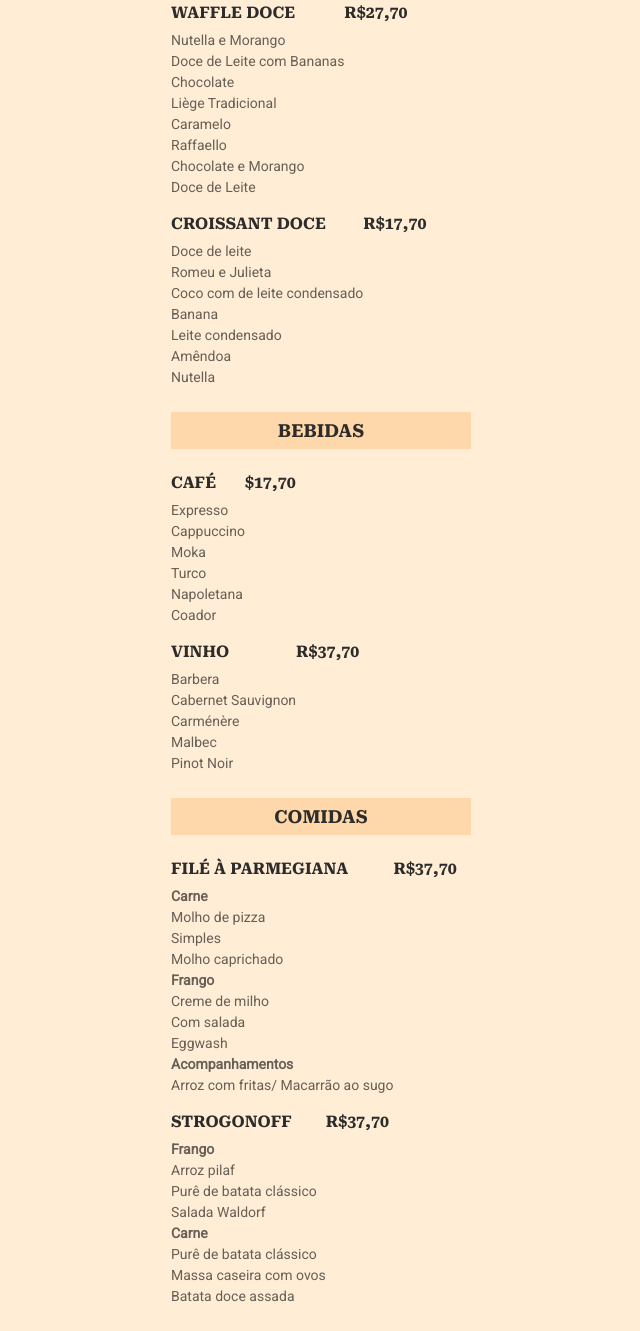
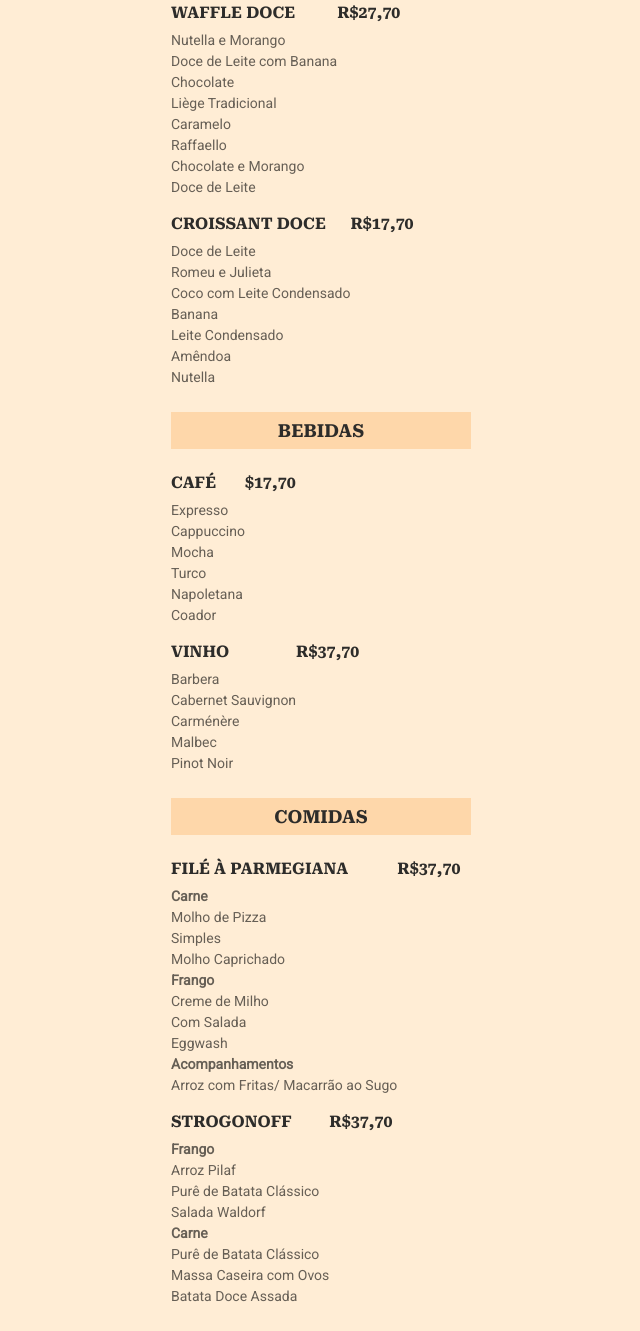
Before and after one commit to CHARLLYS97/maratona-explorer-3, a plain HTML site: page index.html in a window 1280 px wide. Shown: the part 280-1611 px from the top of the page, without its empty margins (319-959 px from the left). Drawn offline with Linux system fonts and the light colour scheme.

Commit message:
Correções

```diff
--- a/index.html
+++ b/index.html
@@ -36,7 +36,7 @@
                     <h3>Waffle Doce</h3>
                     <p class="description">
                     <p>Nutella e Morango</p>
-                    <p>Doce de Leite com Bananas</p>
+                    <p>Doce de Leite com Banana</p>
                     <p>Chocolate</p>
                     <p>Liège Tradicional</p>
                     <p>Caramelo</p>
@@ -53,11 +53,11 @@
                 <div class="details">
                     <h3>Croissant Doce</h3>
                     <p class="description">
-                    <p>Doce de leite</p>
+                    <p>Doce de Leite</p>
                     <p>Romeu e Julieta</p>
-                    <p>Coco com de leite condensado</p>
+                    <p>Coco com Leite Condensado</p>
                     <p>Banana</p>
-                    <p>Leite condensado</p>
+                    <p>Leite Condensado</p>
                     <p>Amêndoa</p>
                     <p>Nutella</p>
                 </div>
@@ -79,7 +79,7 @@
                     <p class="description">
                     <p>Expresso</p>
                     <p>Cappuccino</p>
-                    <p>Moka</p>
+                    <p>Mocha</p>
                     <p>Turco</p>
                     <p>Napoletana</p>
                     <p>Coador</p>
@@ -118,18 +118,18 @@
         <ul>
             <li>
                 <div class="details">
-                    <h3>Filé à parmegiana</h3>
+                    <h3>Filé à Parmegiana</h3>
                     <p class="description">
                         <strong class="flavor">Carne </strong>
-                    <p>Molho de pizza</p>
+                    <p>Molho de Pizza</p>
                     <p>Simples</p>
-                    <p>Molho caprichado</p>
+                    <p>Molho Caprichado</p>
                     <strong class="flavor">Frango </strong>
-                    <p>Creme de milho</p>
-                    <p>Com salada</p>
+                    <p>Creme de Milho</p>
+                    <p>Com Salada</p>
                     <p>Eggwash</p>
                     <strong class="flavor">Acompanhamentos </strong>
-                    <p> Arroz com fritas/ Macarrão ao sugo
+                    <p> Arroz com Fritas/ Macarrão ao Sugo
                     </p>
                 </div>
 
@@ -143,13 +143,13 @@
                     <h3>Strogonoff</h3>
                     <p class="description">
                         <strong class="flavor">Frango </strong>
-                    <p>Arroz pilaf</p>
-                    <p>Purê de batata clássico</p>
+                    <p>Arroz Pilaf</p>
+                    <p>Purê de Batata Clássico</p>
                     <p>Salada Waldorf</p>
                     <strong class="flavor">Carne </strong>
-                    <p>Purê de batata clássico</p>
-                    <p>Massa caseira com ovos</p>
-                    <p>Batata doce assada</p>
+                    <p>Purê de Batata Clássico</p>
+                    <p>Massa Caseira com Ovos</p>
+                    <p>Batata Doce Assada</p>
 
                     </p>
                 </div>
```
